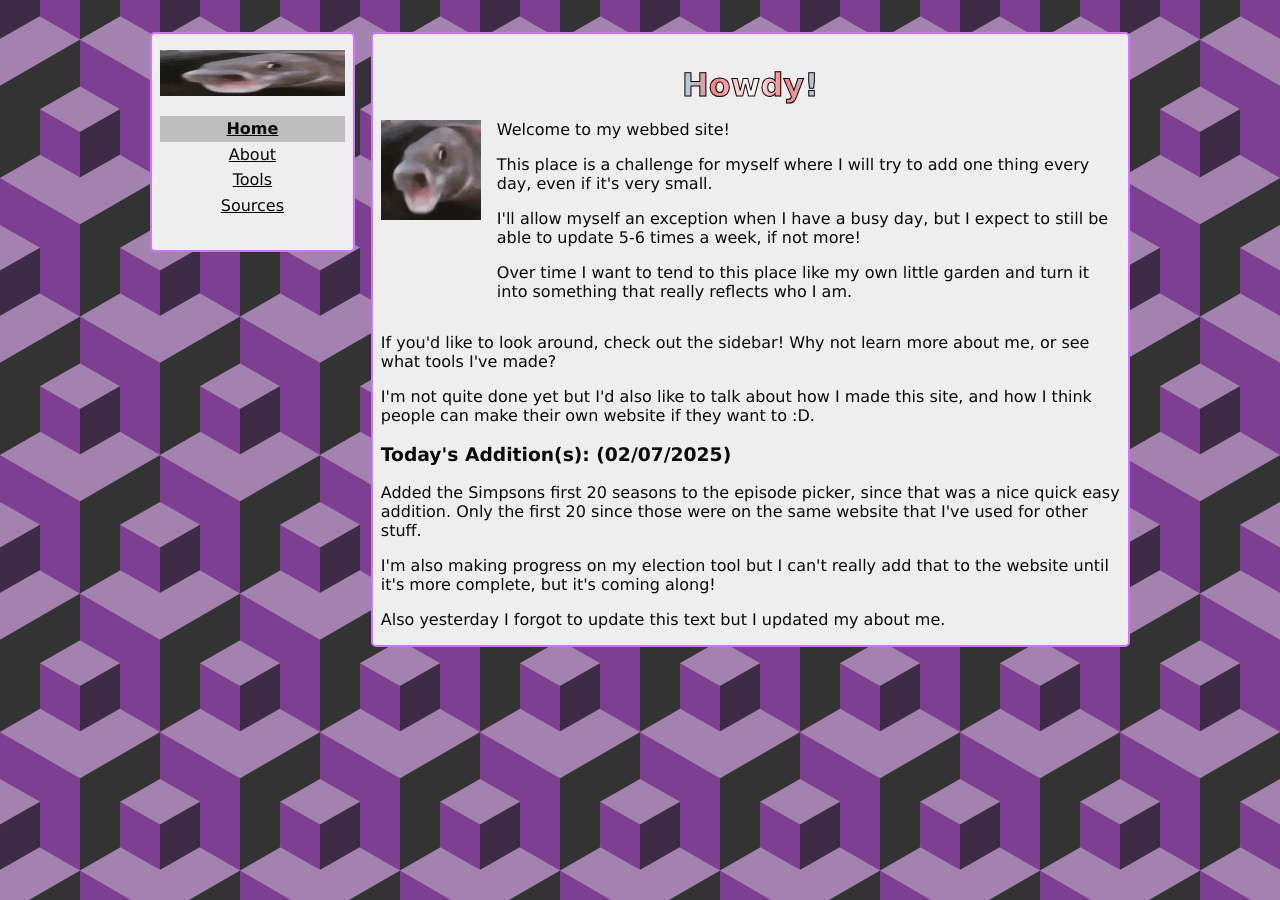
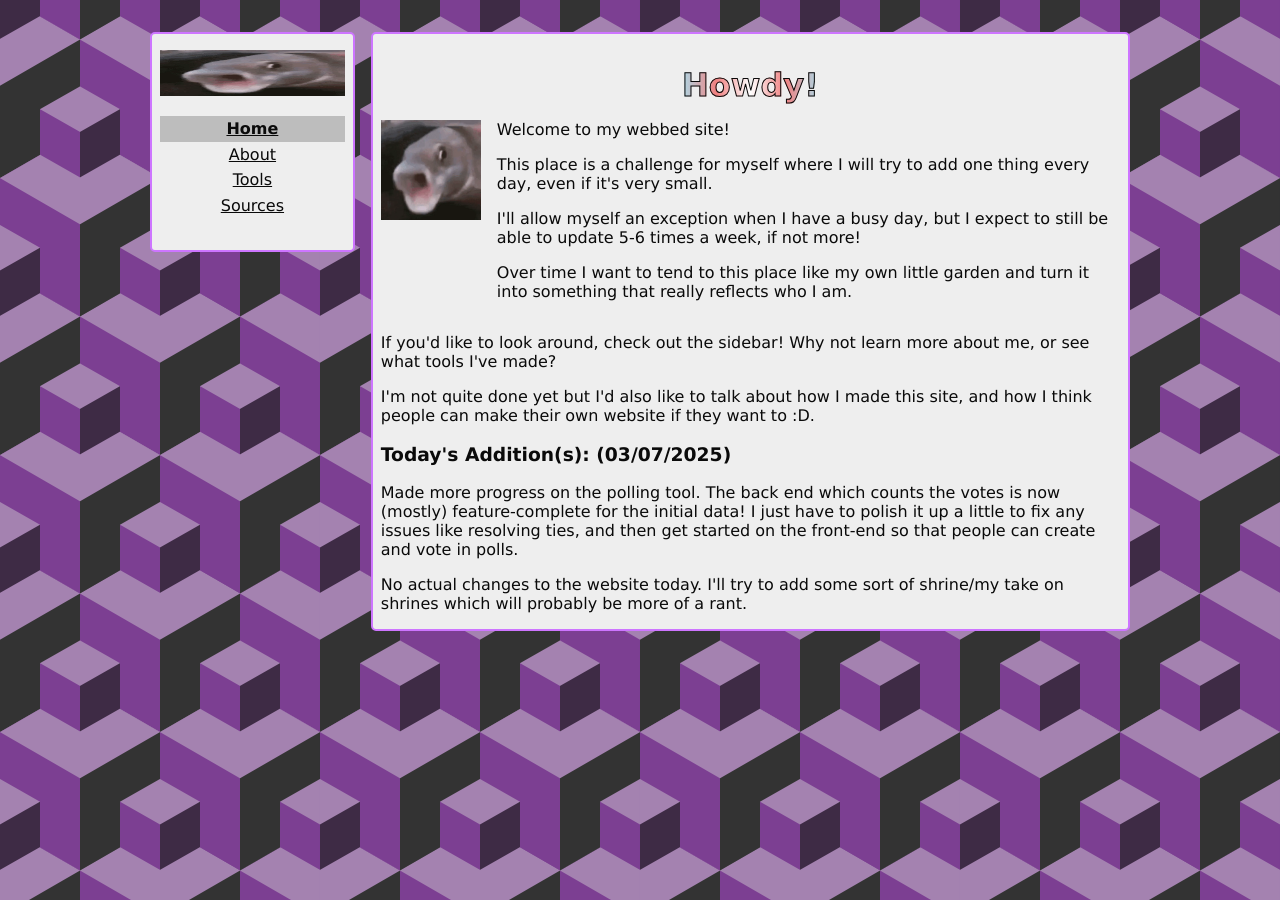
Before and after one commit to haleywm/WebbedSite, a Jekyll site: the page built from src/index.html, in a window 1280 px wide. Built offline with Jekyll 4.4.1, drawn with Linux system fonts in a browser that asks for light colours.

Commit message:
Discussed my behind the scenes work for today.

```diff
--- a/src/index.html
+++ b/src/index.html
@@ -22,9 +22,8 @@ description: "Welcome to poggers.au! This is my personal website where I do what
 
 <section>
     <div>
-        <h3>Today's Addition(s): (02/07/2025)</h3>
-        <p>Added the Simpsons first 20 seasons to the episode picker, since that was a nice quick easy addition. Only the first 20 since those were on the same website that I've used for other stuff.</p>
-        <p>I'm also making progress on my election tool but I can't really add that to the website until it's more complete, but it's coming along!</p>
-        <p>Also yesterday I forgot to update this text but I updated my about me.</p>
+        <h3>Today's Addition(s): (03/07/2025)</h3>
+        <p>Made more progress on the polling tool. The back end which counts the votes is now (mostly) feature-complete for the initial data! I just have to polish it up a little to fix any issues like resolving ties, and then get started on the front-end so that people can create and vote in polls.</p>
+        <p>No actual changes to the website today. I'll try to add some sort of shrine/my take on shrines which will probably be more of a rant.</p>
     </div>
 </section>
```
